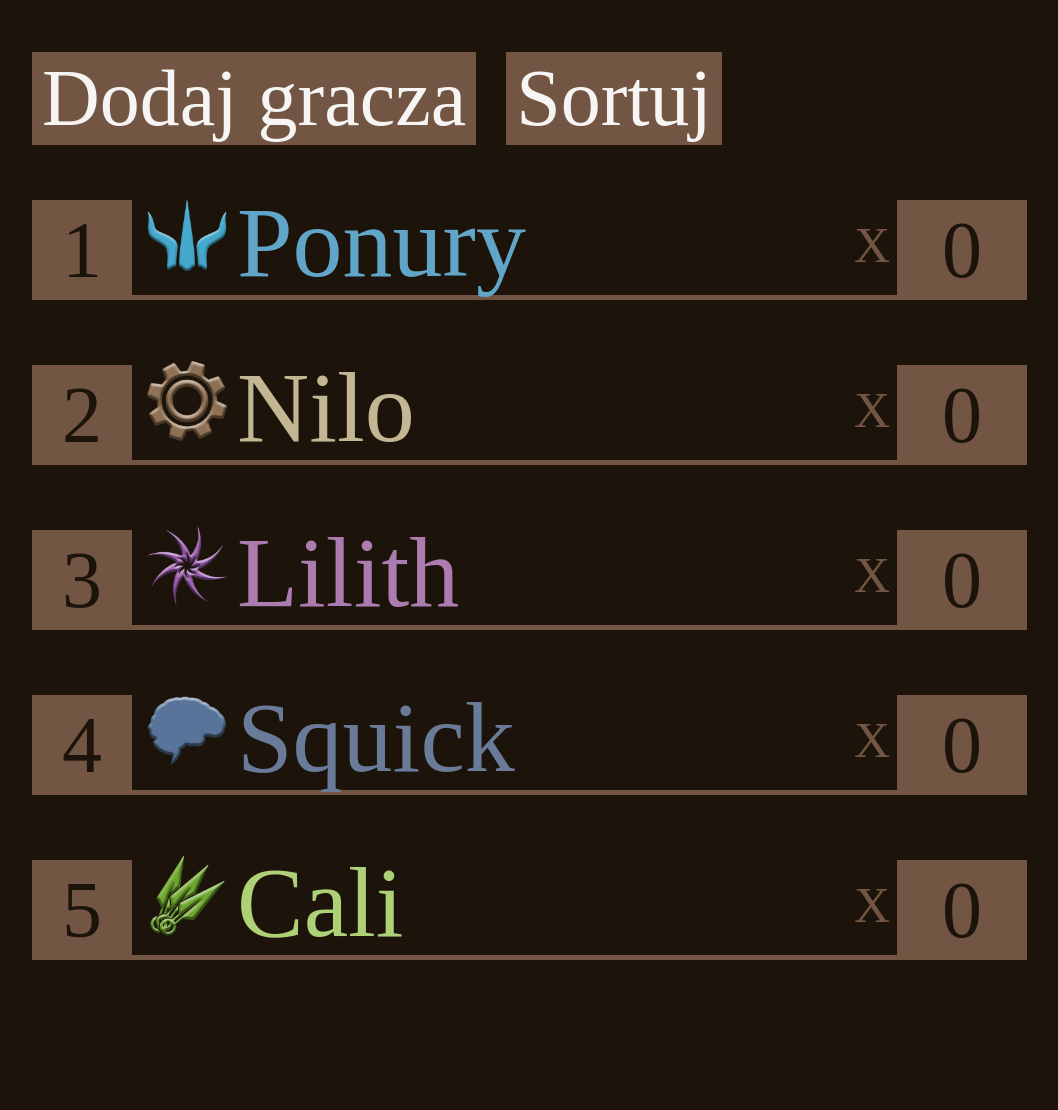
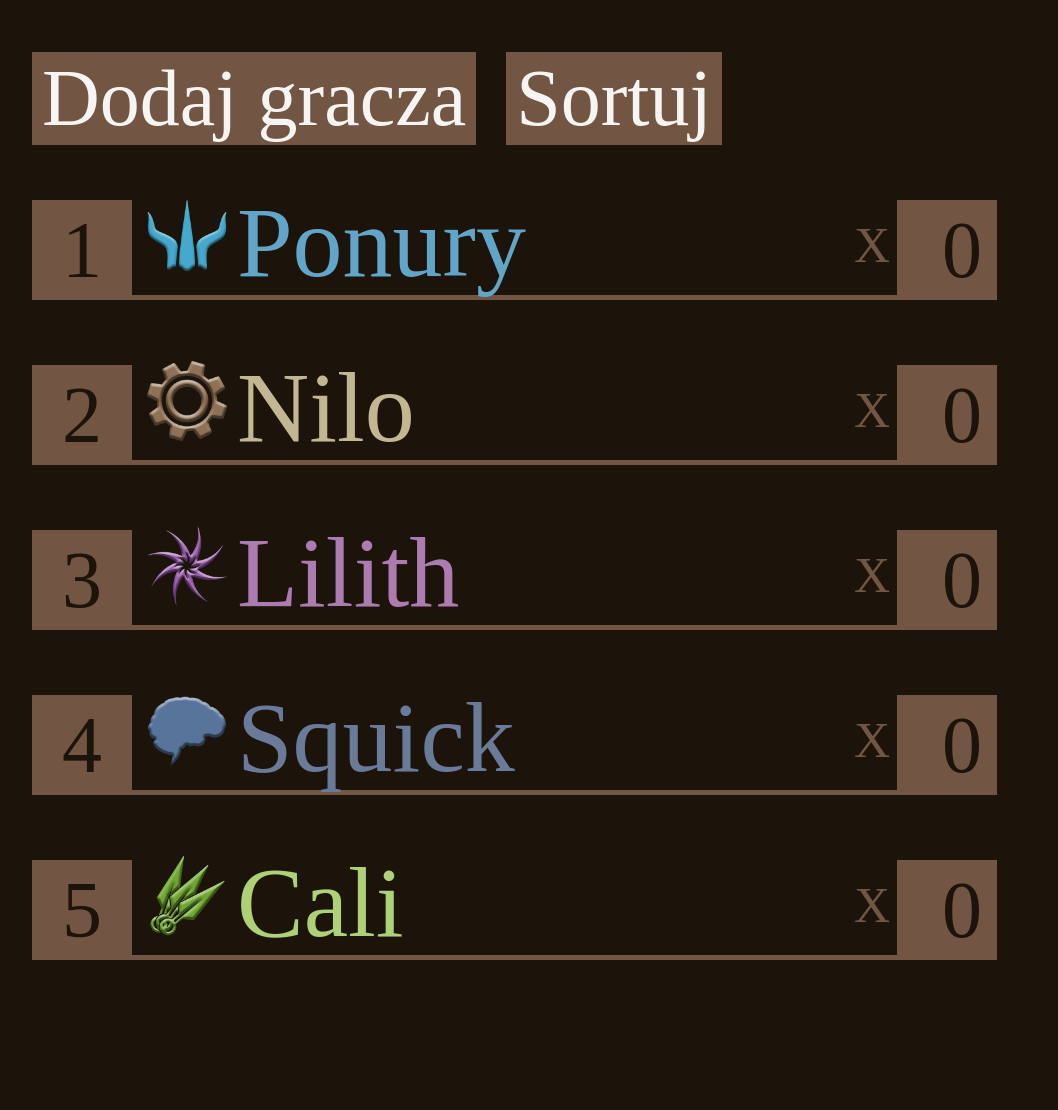
Before and after one commit to potwr/potwr.github.io, a PHP site: page / in a window 1280 px wide. Shown: the part 234-1344 px from the top of the page, without its empty margins (108-1166 px from the left). Run offline with PHP 8.4, Linux system fonts and the light colour scheme; some web fonts are replaced.

Commit message:
Add files via upload

```diff
--- a/styles.css
+++ b/styles.css
@@ -190,7 +190,7 @@ button.delete-player {
 
 .player-line-initiative {
     margin-top: 15px;
-    width: 130px;
+    width: 100px;
     height: 100px;
     font-family: 'Pirata One';
     font-size: 80px;
```
